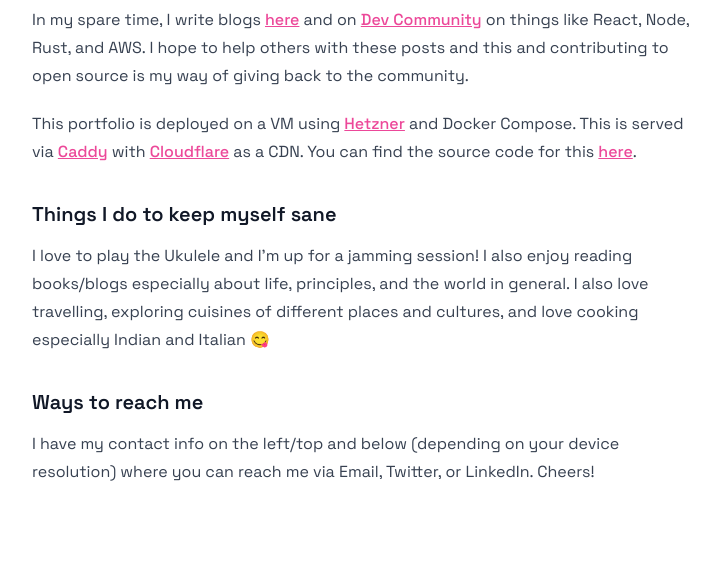
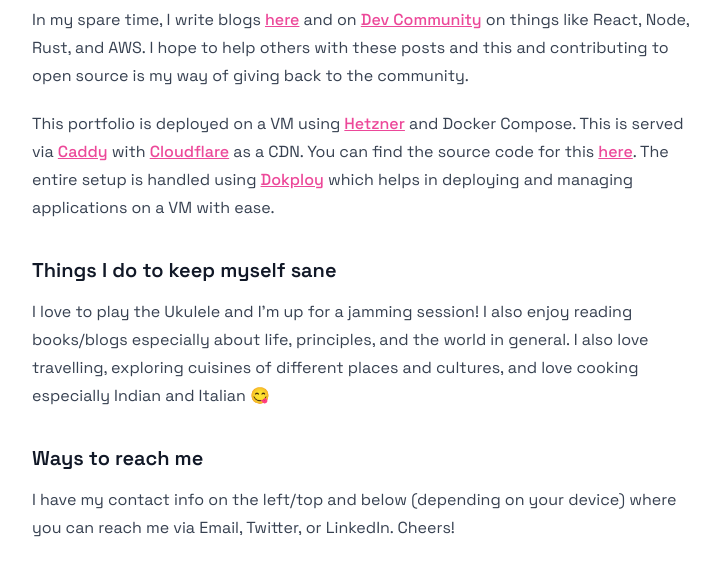
Before and after one commit to ryands17/cloud-resume, an Astro site: page / in a window 1280 px wide. Shown: the part 547-1125 px from the top of the page, 448-1168 px from the left. Built offline with nearby package versions, Linux system fonts and the light colour scheme; Astro itself is replaced by a stand-in of ours; some packages are replaced by stand-ins of ours.

Commit message:
small changes

```diff
--- a/src/content/authors/default.mdx
+++ b/src/content/authors/default.mdx
@@ -15,7 +15,7 @@
 
 In my spare time, I write blogs [here](https://ryan17.dev/blog/) and on [Dev Community](https://dev.to/ryands17/) on things like React, Node, Rust, and AWS. I hope to help others with these posts and this and contributing to open source is my way of giving back to the community.
 
-This portfolio is deployed on a VM using [Hetzner](https://www.hetzner.com/) and Docker Compose. This is served via [Caddy](https://caddyserver.com/) with [Cloudflare](https://www.cloudflare.com/) as a CDN. You can find the source code for this [here](https://github.com/ryands17/cloud-resume).
+This portfolio is deployed on a VM using [Hetzner](https://www.hetzner.com/) and Docker Compose. This is served via [Caddy](https://caddyserver.com/) with [Cloudflare](https://www.cloudflare.com/) as a CDN. You can find the source code for this [here](https://github.com/ryands17/cloud-resume). The entire setup is handled using [Dokploy](https://dokploy.com/) which helps in deploying and managing applications on a VM with ease.
 
 ### Things I do to keep myself sane
 
@@ -23,4 +23,4 @@
 
 ### Ways to reach me
 
-I have my contact info on the left/top and below (depending on your device resolution) where you can reach me via Email, Twitter, or LinkedIn. Cheers!
+I have my contact info on the left/top and below (depending on your device) where you can reach me via Email, Twitter, or LinkedIn. Cheers!
```
